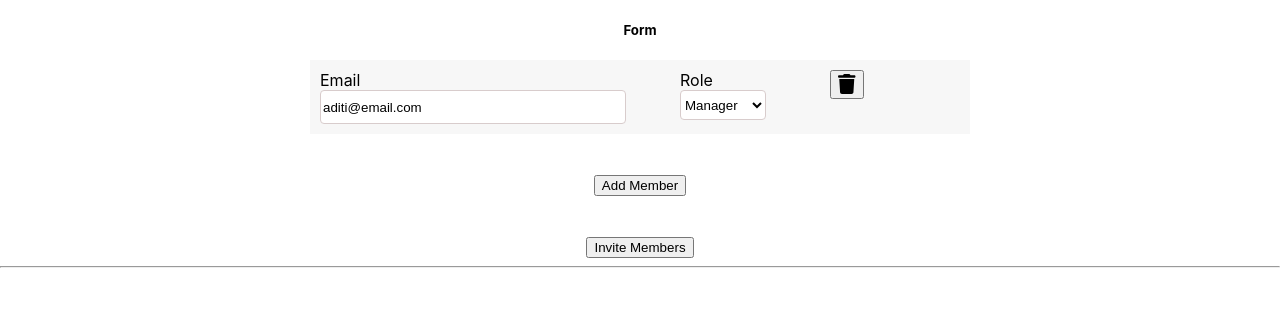
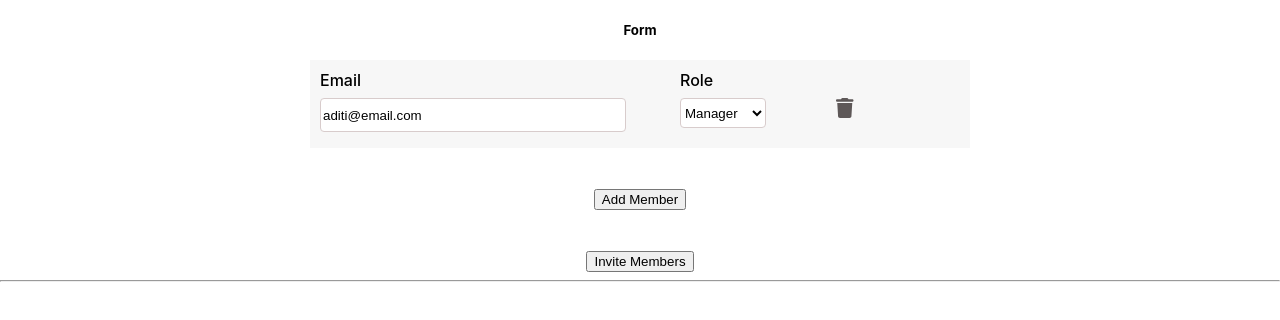
Before and after one commit to aditiacharya01/form-validation, a React (Create React App) app: page / in a window 1280 px wide. Shown: the top 320 px of the page. Built offline with nearby package versions, Linux system fonts and the light colour scheme.

Commit message:
adjusted the positions of the labels, set color to delete icon and error message

```diff
--- a/src/atoms/Icon.tsx
+++ b/src/atoms/Icon.tsx
@@ -10,6 +10,7 @@ const StyledLabel = styled.div<IconProps>`
   font-size: 20px;
   font-weight: 500;
   display: block;
+  color: #5e5858;
 `;
 
 const Icon: FC<IconProps> = ({ icon }) => {
--- a/src/atoms/Label.tsx
+++ b/src/atoms/Label.tsx
@@ -4,6 +4,8 @@ import LabelProps from "../interfaces/Label.types";
 
 const StyledLabel = styled.label<LabelProps>`
   display: block;
+  font-weight: 500;
+  margin-bottom: 8px;
 `;
 
 const Label: FC<LabelProps> = ({ label }) => (
--- a/src/templates/Form.tsx
+++ b/src/templates/Form.tsx
@@ -25,6 +25,18 @@ const StyledContainer = styled.div`
   text-align: left;
 `;
 
+const StyledButton = styled.button`
+  border: none;
+  background: transparent;
+  margin-top: 26px;
+`;
+
+const StyledErrorMessage = styled.div`
+  color: #e91f1f;
+  font-size: 14px;
+  margin-top: 6px;
+`;
+
 const MemberForm: FC = () => {
   const dispatch = useAppDispatch();
   const [addedState, setAddedState] = useState("");
@@ -45,10 +57,10 @@ const MemberForm: FC = () => {
             .of(
               Yup.object().shape({
                 email: Yup.string()
-                  .required("email required")
+                  .required("Field can't be empty")
                   .email("Enter valid email"),
                 role: Yup.string()
-                  .required("role required")
+                  .required("Field can't be empty")
                   .oneOf(roles, "The role you chose does not exist"),
               })
             )
@@ -80,7 +92,11 @@ const MemberForm: FC = () => {
                                     label="Email"
                                     id={`users-email-${index}`}
                                   />
-                                  <ErrorMessage name={`users.${index}.email`} />
+                                  <StyledErrorMessage>
+                                    <ErrorMessage
+                                      name={`users.${index}.email`}
+                                    />
+                                  </StyledErrorMessage>
                                 </div>
 
                                 <div>
@@ -95,13 +111,13 @@ const MemberForm: FC = () => {
                                   <ErrorMessage name={`users.${index}.role`} />
                                 </div>
                                 <div>
-                                  <button
+                                  <StyledButton
                                     type="button"
                                     onClick={() => arrayHelpers.remove(index)} // remove a friend from the list
                                     data-testid={`remove-button-${index}`}
                                   >
                                     <Icon icon={faTrash} />
-                                  </button>{" "}
+                                  </StyledButton>{" "}
                                 </div>
                               </StyledContainer>
                             </StyledWrapper>
```
